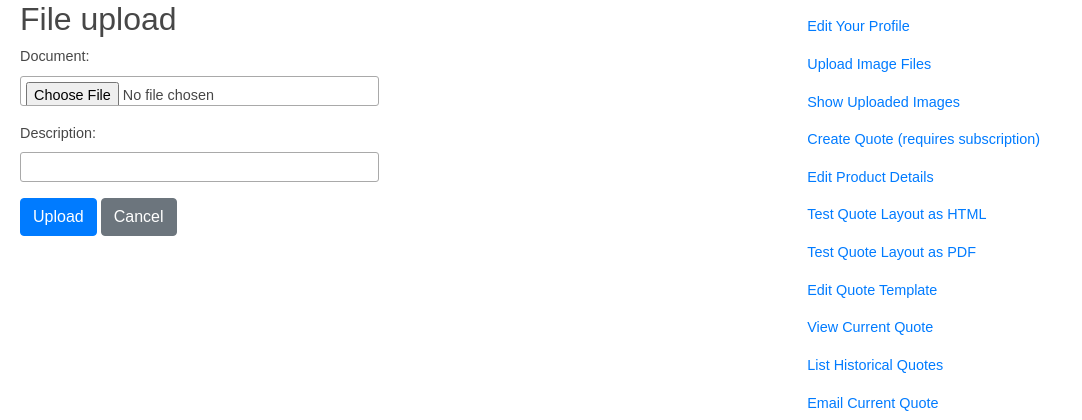
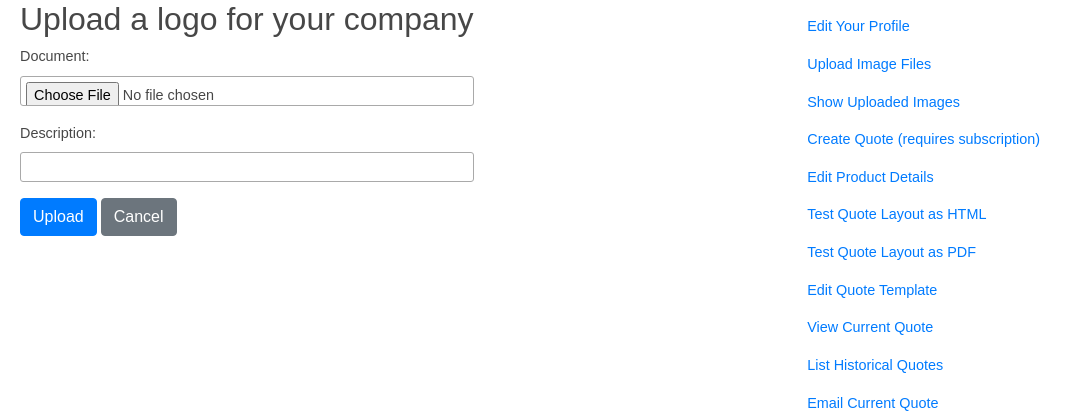
Before and after one commit to owngoal63/quotepad, a Django app: page /fileupload/ in a window 1280 px wide. Shown: the part 134-554 px from the top of the page, without its empty margins (0-1082 px from the left). Run offline with Django 3.2, Linux system fonts and the light colour scheme; a user stored in the database is signed in; data comes from the database, SQL or seed files in the repository; some libraries are stand-ins or nearby versions.

Commit message:
Updated file_upload functionality.

```diff
--- a/boilerinfo/views.py
+++ b/boilerinfo/views.py
@@ -405,6 +405,14 @@
 
 @login_required
 def model_form_upload(request):
+	# Check to see what is the status of the number of images uploaded
+	if Document.objects.filter(user = request.user).count() == 0 :
+		form_instructions = "Upload a logo for your company"
+	elif Document.objects.filter(user = request.user).count() == 1 :
+		form_instructions = "Upload a product image to be used on your quotes"
+	else:
+		form_instructions = "Upload images to be used on your quotes"
+
 	if request.method == 'POST':
 		form = DocumentForm(request.POST, request.FILES)
 		print(request.user)
@@ -418,7 +426,8 @@
 	else:
 		form = DocumentForm()
 	return render(request, 'file_upload.html', {
-		'form': form
+		'form': form,
+		'form_instructions': form_instructions
 	})
 
 @login_required
--- a/templates/file_upload.html
+++ b/templates/file_upload.html
@@ -1,5 +1,4 @@
 {% extends 'base.html' %}
-
 
 {% block content %}
 
@@ -9,7 +8,8 @@
   {% endfor %}
 {% endif %}
 
-<h2>File upload</h2>
+<!-- <h2>File upload</h2> -->
+<h2>{{ form_instructions }}</h2>
   <form method="post" enctype="multipart/form-data">
     {% csrf_token %}
     {{ form.as_p }}
--- a/templates/show_uploaded_files.html
+++ b/templates/show_uploaded_files.html
@@ -18,6 +18,12 @@
 
 {% endfor %}
 
+{% if frecords|length == 1 %}
+<script>
+    Swal.fire("Good Progress", "You have a logo for your quote. Now upload a Product Image.", "info")
+</script>
+{% endif %}
+
 {% if frecords|length == 2 %}
 <script>
     Swal.fire("Great news", "You now have the minimum number of images to create a quote.", "success")
```
